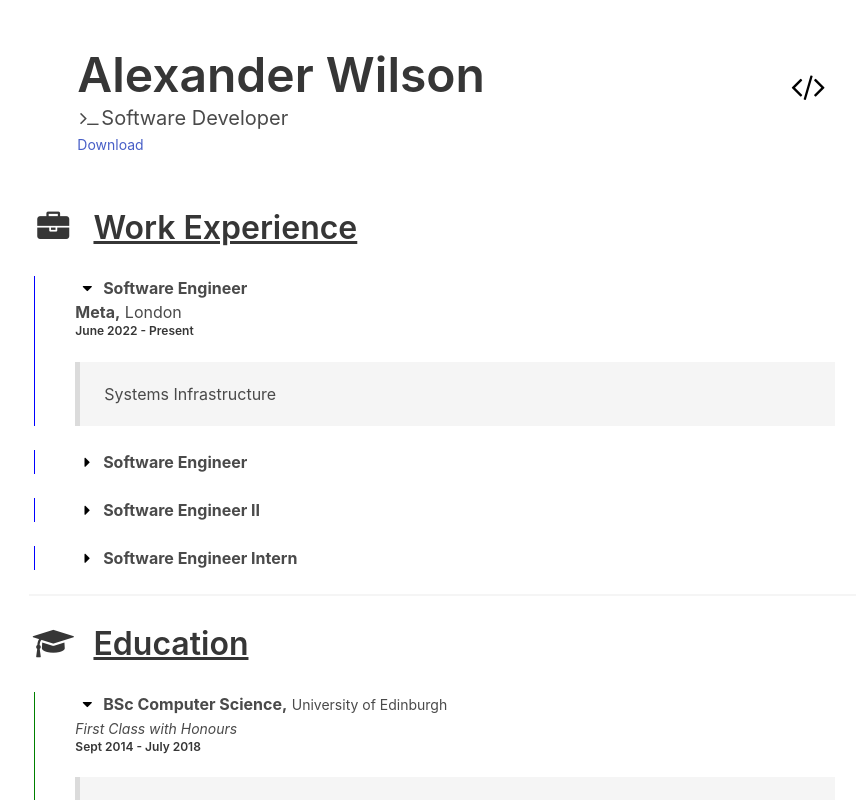
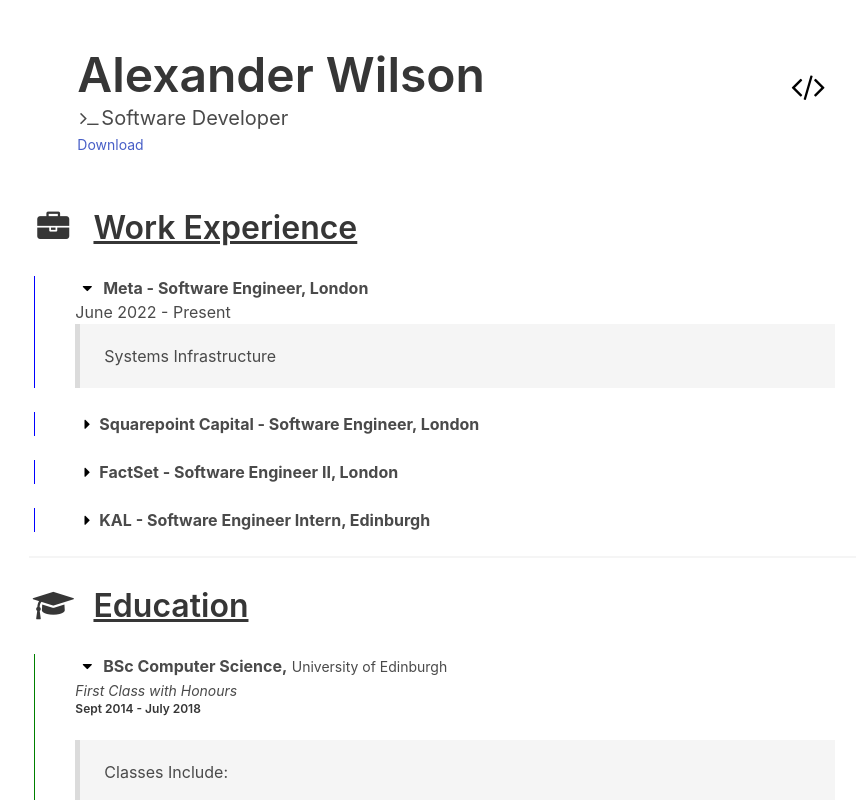
Before and after one commit to rdtscp/resume, a React (Create React App) app: page / in a window 1280 px wide. Shown: the top 800 px of the page, without its empty margins (188-1044 px from the left). Built offline with nearby package versions, Linux system fonts and the light colour scheme; no server answers.

Commit message:
Rework the WorkEntry display

```diff
--- a/src/Components/WorkEntry/index.js
+++ b/src/Components/WorkEntry/index.js
@@ -36,11 +36,10 @@ class WorkEntry extends Component {
               <a className="fa fa-caret-down black" onClick={this.toggle}>
               </a>
             </span>
-            <b> {this.props.title} </b>
+            <b> {this.props.company} - {this.props.title}, {this.props.location} </b>
           </h4>
-          <div id="kal_2017">
-            <h5><b>{this.props.company},</b> {this.props.location}</h5>
-            <h1 className="title is-7">{this.props.date} </h1>
+          <div>
+            <h5>{this.props.date} </h5>
             <div className="content">
               <blockquote>
                 {this.props.children}
@@ -57,7 +56,7 @@ class WorkEntry extends Component {
               <a className="fa fa-caret-right black" onClick={this.toggle}>
               </a>
             </span>
-            <b> {this.props.title} </b>
+            <b>{this.props.company} - {this.props.title}, {this.props.location} </b>
           </h4>
         </div>
       );
```
